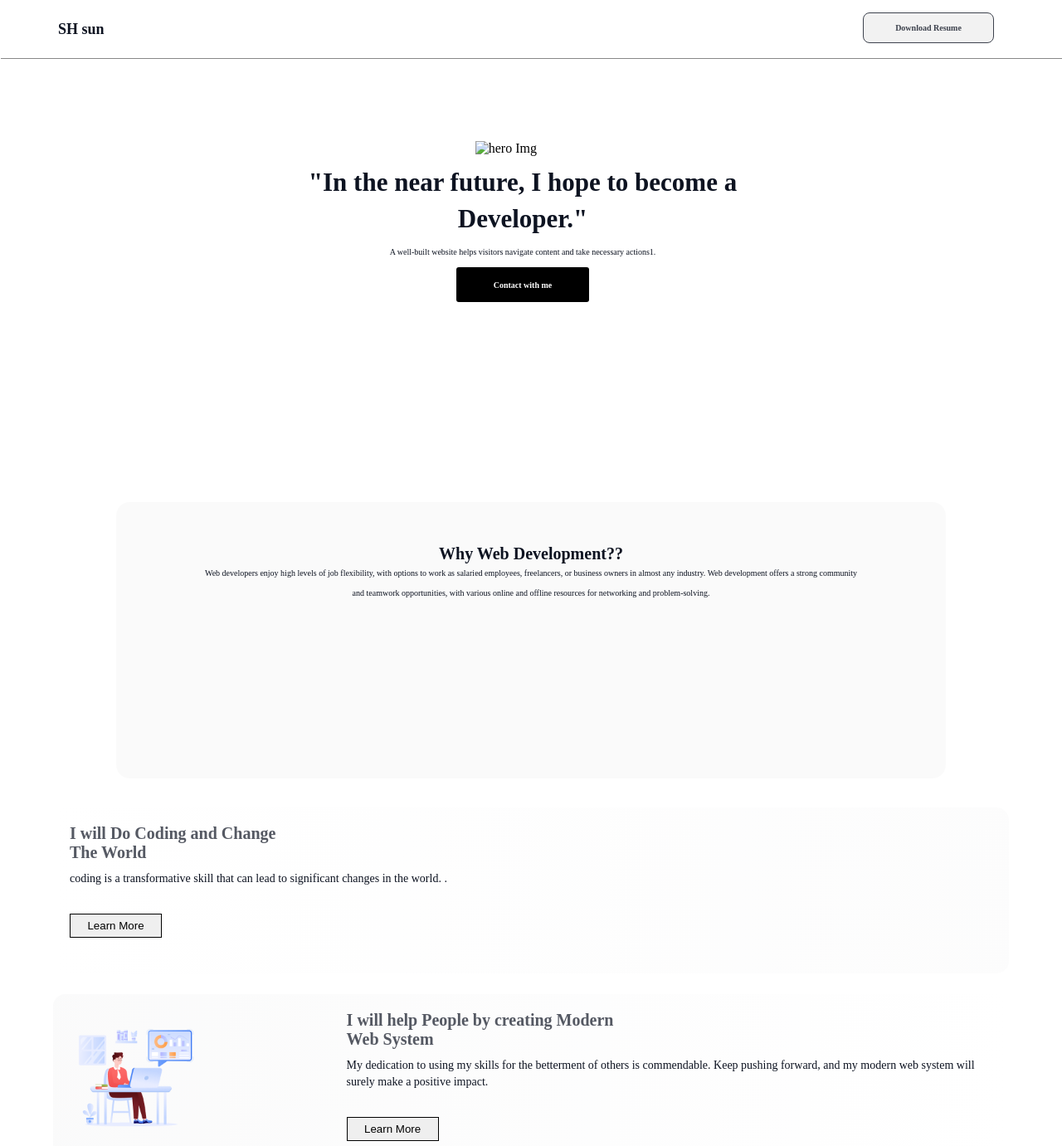
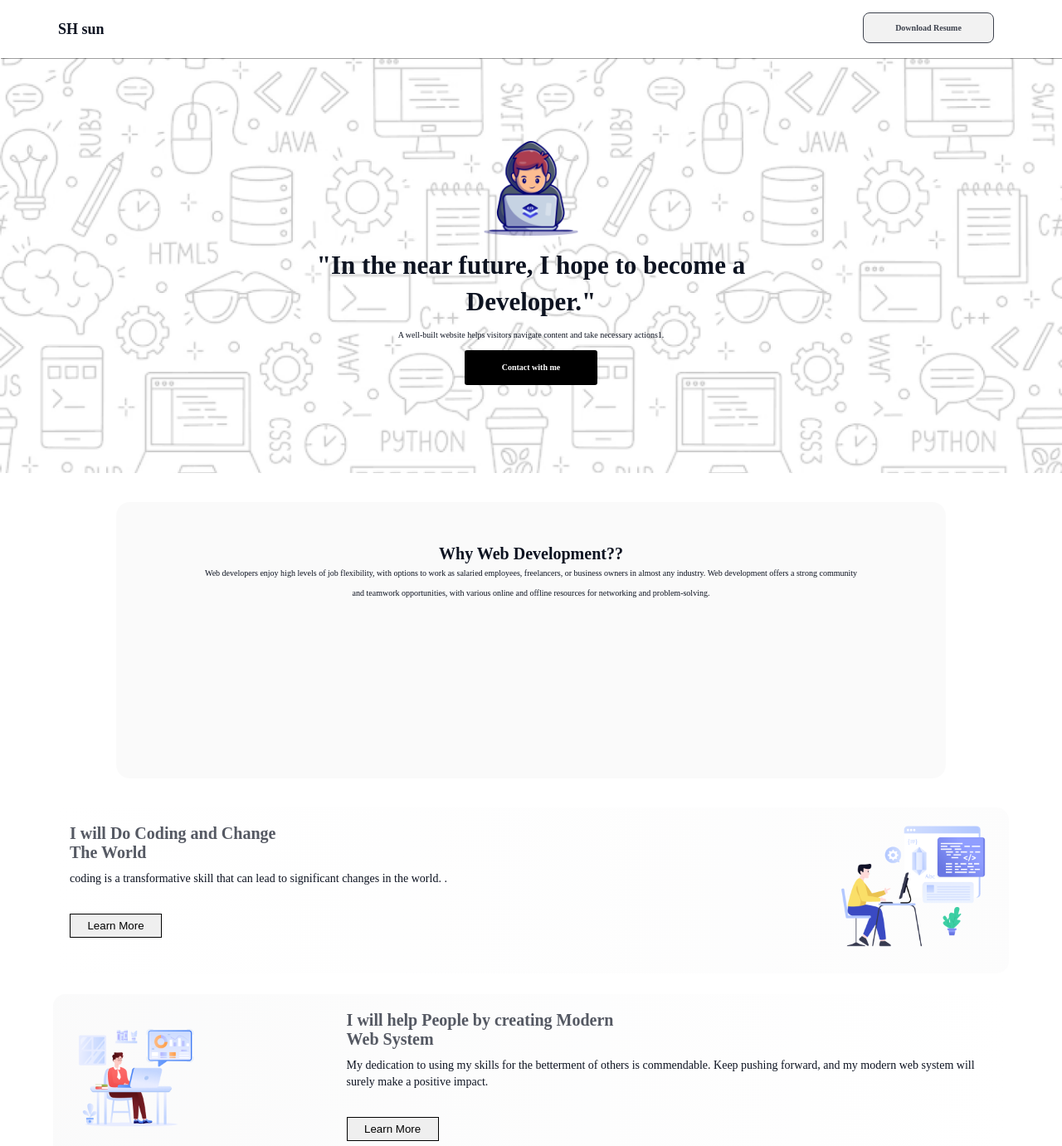
Before and after one commit to Shariful71/web-1st-assignment, a plain HTML site: page index.html in a window 1280 px wide. Shown: the top 1381 px of the page at 83% size. Drawn offline with Linux system fonts and the light colour scheme; files whose address does not match are found by name; a web font is replaced by a local one.

Commit message:
fourth commit

```diff
--- a/index.html
+++ b/index.html
@@ -23,7 +23,7 @@
         <div class="hero_container">
           <div class="hero">
             <div class="heroImg">
-              <img src="./assets/Group.png" alt="hero Img" />
+              <img src="./image/Group.png" alt="hero Img" />
             </div>
             <h1>"In the near future, I hope to become a <br />Developer."</h1>
             <p>
@@ -58,7 +58,7 @@
             </p>
             <button>Learn More</button>
           </div>
-          <img src="./assets/Layer_1.png" alt="" />
+          <img src="./image/Layer_1.png" alt="" />
         </div>
         <!-- web Image section end -->
         <!-- web Image section start -->
--- a/styles/style.css
+++ b/styles/style.css
@@ -54,9 +54,9 @@
 }
 /* hero section */
 .hero_container {
-  width: 1260px;
+  width: 100%;
   min-height: 500px;
-  background: url("../assets/Hero-bg.png");
+  background: url("../image/Hero-bg.png");
   background-size: cover;
   background-position: center;
   background-repeat: no-repeat;
```
